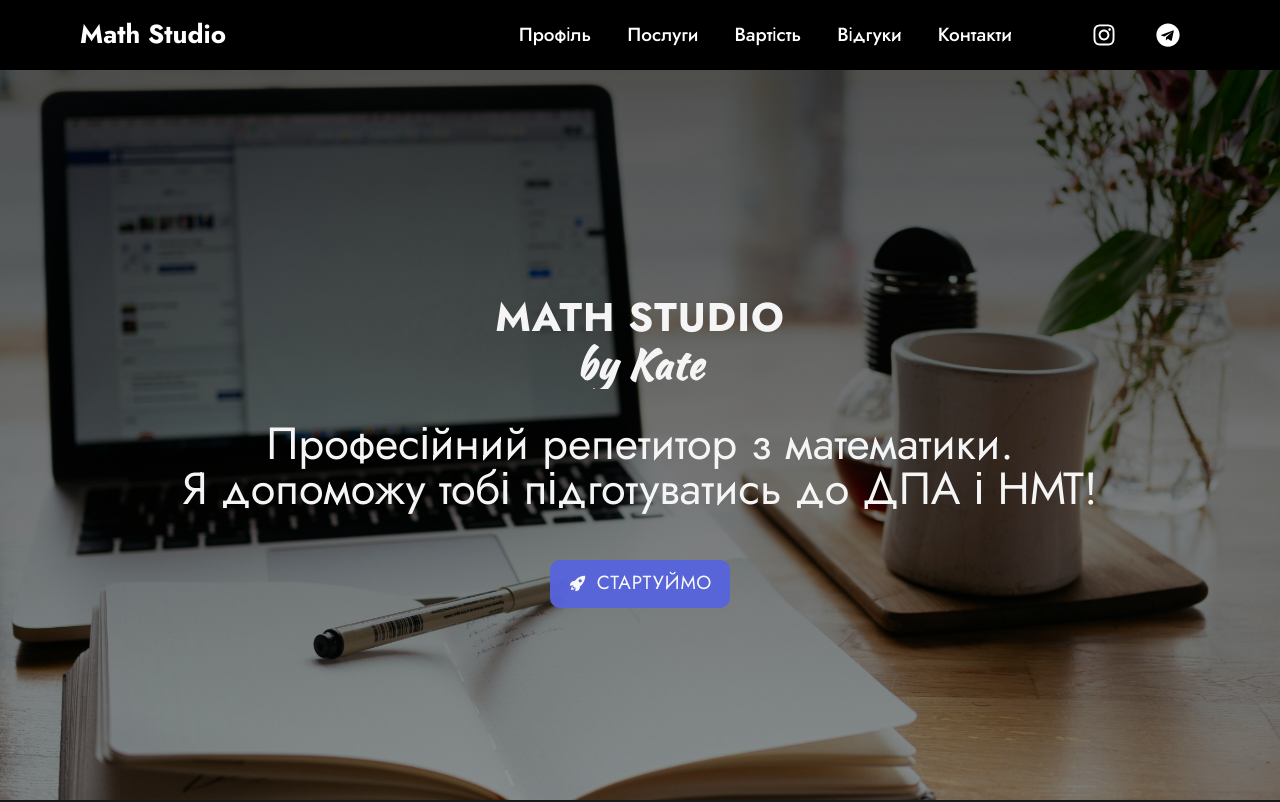
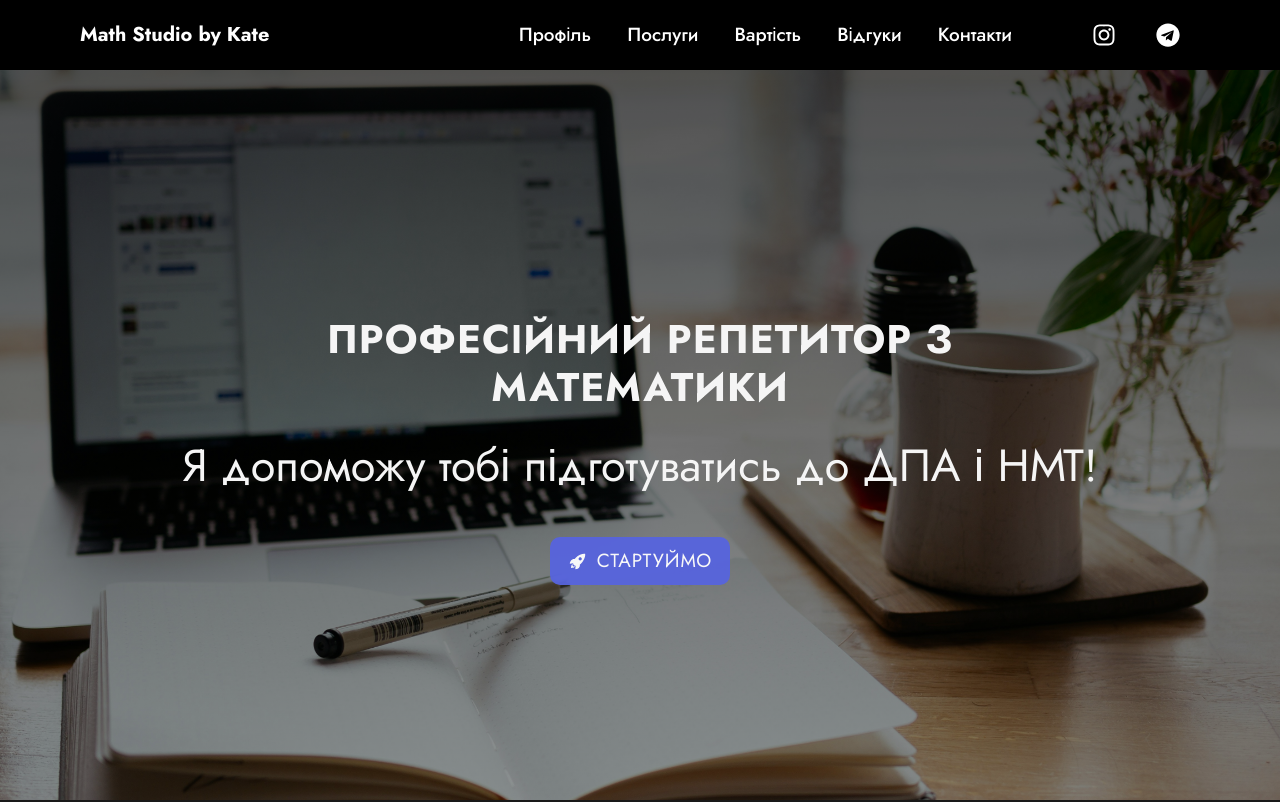
Before and after one commit to myrgorod/MathStudio, a React (Create React App) app: page / in a window 1280 px wide. Shown: the top 802 px of the page. Built offline with nearby package versions, Linux system fonts and the light colour scheme; a web font is replaced by a local one.

Commit message:
header changed

```diff
--- a/src/components/Header/Header.jsx
+++ b/src/components/Header/Header.jsx
@@ -12,12 +12,12 @@ const Header = () => {
       <div className="container container-top">
         <div className="header-content text-center flex flex-column">
           <h1 className="text-uppercase header-title">
-            math studio
-            <br /> <span className="nameKate ">by Kate</span>{" "}
+            {" "}
+            Професійний репетитор з математики
           </h1>
+
           <p className="text-lead">
-            Професійний репетитор з математики.
-            <br /> Я допоможу тобі підготуватись до ДПА і НМТ!
+            Я допоможу тобі підготуватись до ДПА і НМТ!
           </p>
 
           <a href="#contact" className="btn header-btn btn-blue">
--- a/src/components/Navbar/Navbar.jsx
+++ b/src/components/Navbar/Navbar.jsx
@@ -13,8 +13,8 @@ const Navbar = () => {
       <div className="container w-100 ">
         <div className="navbar-content flex fw-7">
           <div className="brand-and-toggler flex flex-between w-100">
-            <a href="/" className="navbar-brand fs-26">
-              Math Studio
+            <a href="/" className="navbar-brand fs-20">
+              Math Studio <span>by Kate</span>
             </a>
             <div
               type="button"
@@ -58,7 +58,12 @@ const Navbar = () => {
                   </a>
                 </li>
                 <li className="text-white">
-                  <a href="https://t.me/kate_ame"  target="_blank" rel="noopener noreferrer" className="flex flex-center">
+                  <a
+                    href="https://t.me/kate_ame"
+                    target="_blank"
+                    rel="noopener noreferrer"
+                    className="flex flex-center"
+                  >
                     <FaTelegram />
                   </a>
                 </li>
```
